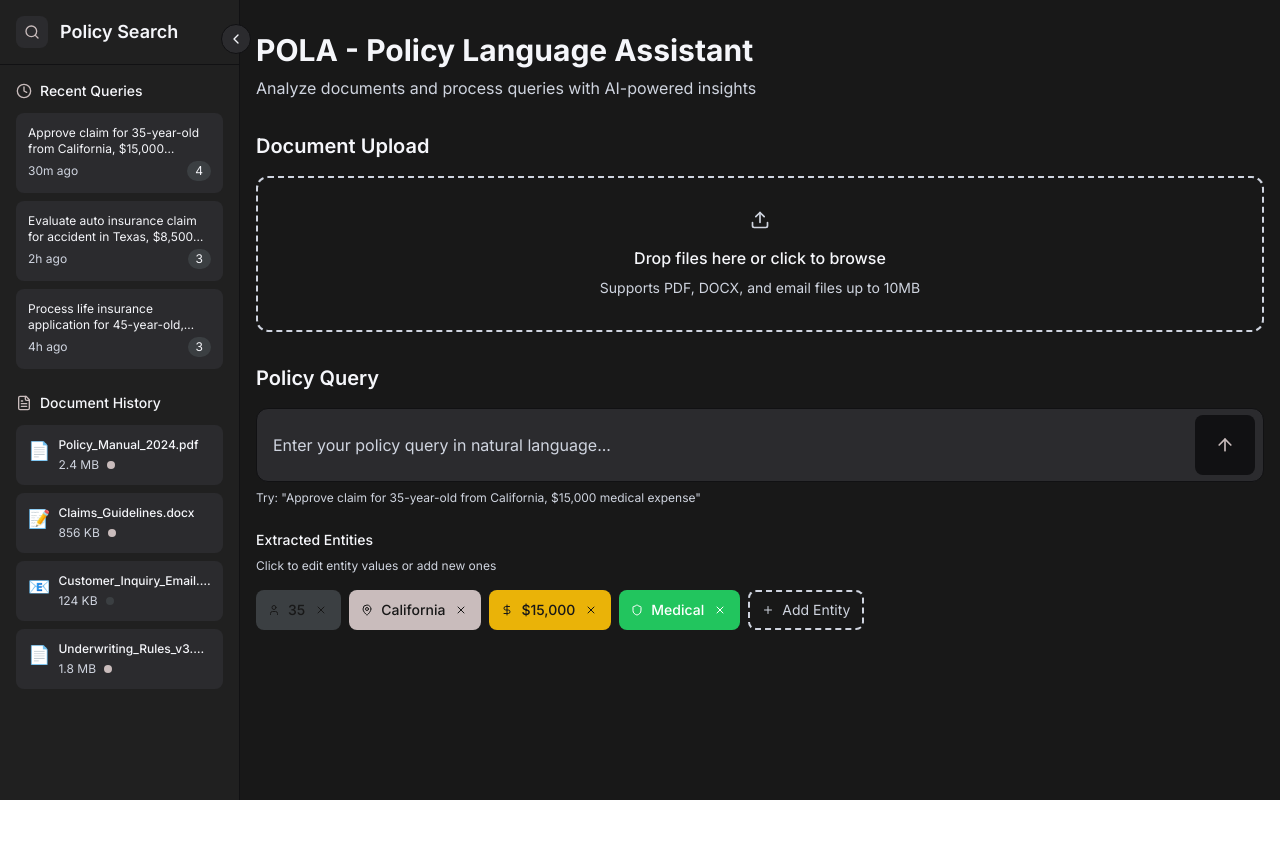
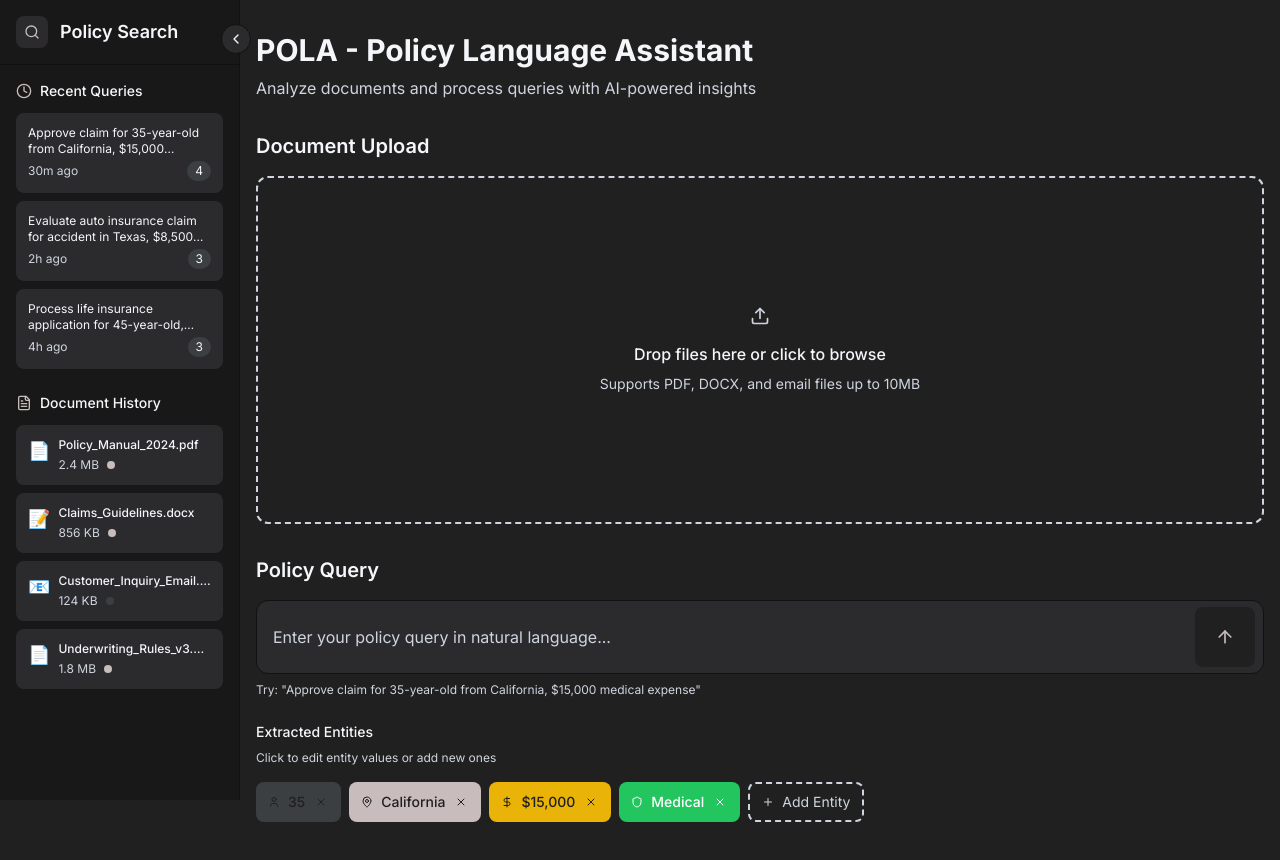
Before and after one commit to prasanna-ezhilmurugan/Pola, a Next.js app in the folder frontend/: page / in a window 1280 px wide. Shown: the top 860 px of the page. Before the commit the page ends 800 px from the top, so only its background shows below. Built offline with nearby package versions, Linux system fonts and the light colour scheme.

Commit message:
fix: resize query and change icon themes

```diff
--- a/frontend/components/query/QueryInput.tsx
+++ b/frontend/components/query/QueryInput.tsx
@@ -72,7 +72,7 @@ export default function QueryInput({
               'mr-2 p-5 rounded-lg transition-all duration-200',
               'focus:outline-none focus:ring-2 focus:ring-policy-accent focus:ring-offset-2 focus:ring-offset-policy-card',
               isDisabled
-                ? 'bg-policy-secondary text-policy-text-muted cursor-not-allowed'
+                ? 'bg-policy-primary text-policy-text-muted cursor-not-allowed'
                 : 'bg-policy-accent text-policy-primary hover:bg-policy-accent/90 hover:scale-105'
             )}
             aria-label={isLoading ? 'Processing query' : 'Submit query'}
--- a/frontend/components/upload/DocumentUploader.tsx
+++ b/frontend/components/upload/DocumentUploader.tsx
@@ -147,7 +147,7 @@ export default function DocumentUploader({ onUpload, className }: DocumentUpload
       {/* Upload Zone */}
       <div
         className={cn(
-          'relative border-2 border-dashed rounded-xl p-8 text-center transition-all duration-300 ease-in-out',
+          'relative border-2 border-dashed rounded-xl p-32 min-h-[300px] text-center transition-all duration-300 ease-in-out',
           dragActive
             ? 'border-policy-accent bg-policy-accent/10'
             : 'border-policy-text-muted hover:border-policy-accent hover:bg-policy-card/50',
--- a/frontend/tailwind.config.ts
+++ b/frontend/tailwind.config.ts
@@ -12,8 +12,8 @@ const config: Config = {
       colors: {
         // Custom Policy System Colors
         policy: {
-          primary: '#181818',
-          sidebar: '#202020' ,     // deep navy
+          primary: '#202020',
+          sidebar: '#181818' ,     // deep navy
           secondary: '#111113',   // slate
           card: '#2b2b2eff',        // lighter dark
           accent: '#3b3f42ff',      // cyan blue
```
